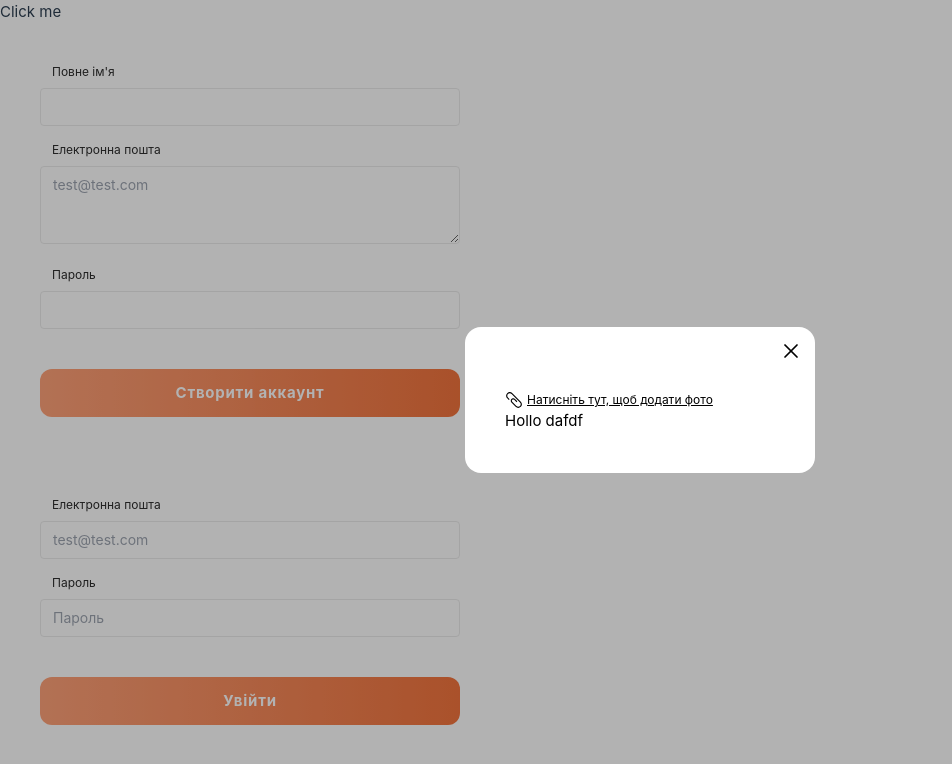
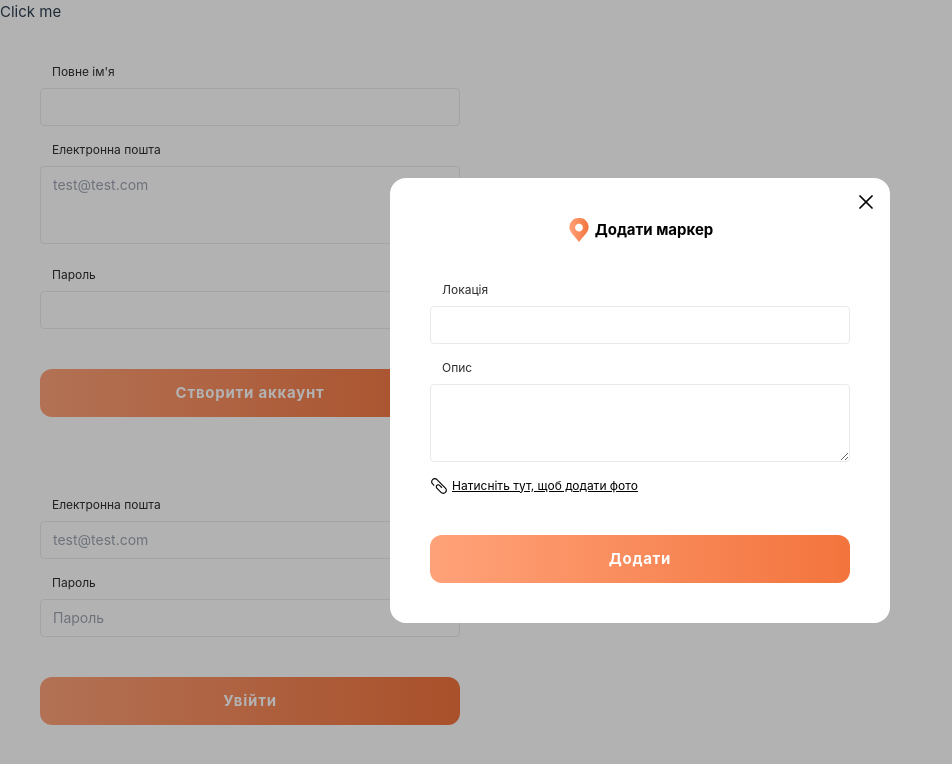
Before and after one commit to Sergiyan92/Traveler, a Vue app: page / in a window 1280 px wide. Shown: the top 764 px of the page, without its empty margins (0-952 px from the left). Built offline with nearby package versions, Linux system fonts and the light colour scheme.

Commit message:
create new place modal

```diff
--- a/src/App.vue
+++ b/src/App.vue
@@ -2,7 +2,7 @@
 import { ref } from 'vue'
 import LoginForm from './components/Auth/LoginForm/LoginForm.vue'
 import RegistrationForm from './components/Auth/RegistrationForm/RegistrationForm.vue'
-import IModal from './components/Imodal/IModal.vue'
+import CreateNewPlaceModal from './components/CreateNewPlaceModal/CreateNewPlaceModal.vue'
 // import HomepageView from './views/HomePageView.vue'
 // import FavoritePlaces from './components/FavoritePlaces/FavoritePlaces.vue'
 const isOpen = ref(true)
@@ -20,5 +20,5 @@
   <button @click="openModal">Click me</button>
   <RegistrationForm @submit="console.log" />
   <LoginForm @submit="console.log" />
-  <IModal v-if="isOpen" @close="closeleModal">Hollo dafdf</IModal>
+  <CreateNewPlaceModal :is-open="isOpen" @close="closeleModal" @submit="console.log" />
 </template>
--- /dev/null
+++ b/src/components/CreateNewPlaceModal/CreateNewPlaceModal.vue
@@ -0,0 +1,47 @@
+<script setup>
+import { computed, reactive } from 'vue'
+import IBotton from '../IButton/IBotton.vue'
+import IInput from '../IInput/IInput.vue'
+import IModal from '../Imodal/IModal.vue'
+import InputImage from '../InputImage/InputImage.vue'
+import MarkerIcon from '../icons/MarkerIcon.vue'
+
+const props = defineProps({
+  isOpen: {
+    defaul: false,
+    type: Boolean
+  }
+})
+
+const emit = defineEmits(['close', 'submit'])
+const formData = reactive({
+  title: '',
+  descr: '',
+  img: ''
+})
+
+const handleUpload = (url) => {
+  formData.img = url
+}
+
+const uploadText = computed(() => {
+  return formData.img ? 'Натисніть тут, щоб змінити фото' : 'Натисніть тут, щоб додати фото'
+})
+</script>
+
+<template>
+  <IModal v-if="props.isOpen" @close="emit('close')">
+    <form class="min-w-[420px]" @submit.prevent="emit('submit', formData)">
+      <div class="flex gap-1 justify-center font-bold text-center mb-10">
+        <MarkerIcon /> Додати маркер
+      </div>
+      <IInput label="Локація" class="mb-4" v-model="formData.title" />
+      <IInput label="Опис" type="textarea" class="mb-2" v-model="formData.descr" />
+      <div class="flex gap-2 items-center mb-10">
+        <img v-if="formData.img" :src="formData.img" alt="img" class="w-8 h-8 object-cover" />
+        <InputImage class="" @uploaded="handleUpload">{{ uploadText }}</InputImage>
+      </div>
+      <IBotton class="w-full" variant="gradient">Додати</IBotton>
+    </form>
+  </IModal>
+</template>
--- a/src/components/Imodal/IModal.vue
+++ b/src/components/Imodal/IModal.vue
@@ -1,10 +1,8 @@
 <script setup>
-import { onMounted, onUnmounted, Teleport, ref } from 'vue'
+import { onMounted, onUnmounted, Teleport } from 'vue'
 import CrossIcon from '../icons/CrossIcon.vue'
-import InputImage from '../InputImage/InputImage.vue'
 
 const emit = defineEmits(['close'])
-const imageUrlBase64 = ref('')
 
 onMounted(() => {
   document.body.style.overflow = 'hidden'
@@ -20,11 +18,10 @@
       @click.self="emit('close')"
     >
       <div class="relative bg-white min-w-[350px] m-auto text-black rounded-2xl p-10">
-        <button>
-          <CrossIcon class="absolute right-3 top-3 w-6 h-6" @click="emit('close')" />
+        <button class="absolute right-3 top-3">
+          <CrossIcon class="w-6 h-6" @click="emit('close')" />
         </button>
-        <img v-if="imageUrlBase64" :src="imageUrlBase64" alt="icon" />
-        <InputImage @uploaded="(base64) => (imageUrlBase64 = base64)" />
+
         <slot></slot>
       </div></div
   ></component>
--- a/src/components/InputImage/InputImage.vue
+++ b/src/components/InputImage/InputImage.vue
@@ -24,12 +24,14 @@
 </script>
 
 <template>
+  <div>
     <label class="cursor-pointer hover:text-primary">
       <input type="file" accept="image/*" class="hidden" @change="handleUploadImg" />
       <span class="flex gap-1 items-center">
         <UploadIcon />
-      <span class="underline text-xs">Натисніть тут, щоб додати фото</span>
+        <span class="underline text-xs"><slot></slot></span>
       </span>
     </label>
     <div v-if="errorMessage" class="text-red-500">{{ errorMessage }}</div>
+  </div>
 </template>
--- /dev/null
+++ b/src/components/icons/MarkerIcon.vue
@@ -0,0 +1,26 @@
+<template>
+  <svg xmlns="http://www.w3.org/2000/svg" width="24" height="24" viewBox="0 0 24 24" fill="none">
+    <g clip-path="url(#clip0_17_757)">
+      <path
+        d="M12.0002 -5.11874e-05C10.7236 -0.0599241 9.44863 0.147406 8.25679 0.608668C7.06496 1.06993 5.98256 1.77496 5.0789 2.67863C4.17523 3.5823 3.4702 4.66469 3.00894 5.85652C2.54767 7.04836 2.34034 8.32337 2.40022 9.59995C2.40022 12.6239 4.80022 15.5999 6.00022 16.7999C7.20022 17.9999 12.0002 23.9999 12.0002 23.9999C12.0002 23.9999 16.8002 17.9999 18.0002 16.7999C19.2002 15.5999 21.6002 12.6239 21.6002 9.59995C21.6601 8.32337 21.4528 7.04836 20.9915 5.85652C20.5302 4.66469 19.8252 3.5823 18.9215 2.67863C18.0179 1.77496 16.9355 1.06993 15.7436 0.608668C14.5518 0.147406 13.2768 -0.0599241 12.0002 -5.11874e-05ZM12.0002 13.4999C11.2289 13.4999 10.4748 13.2712 9.83349 12.8427C9.19214 12.4141 8.69227 11.805 8.39709 11.0924C8.10191 10.3798 8.02467 9.59562 8.17515 8.8391C8.32564 8.08257 8.69708 7.38766 9.2425 6.84223C9.78793 6.29681 10.4828 5.92537 11.2394 5.77489C11.9959 5.6244 12.7801 5.70164 13.4927 5.99682C14.2053 6.292 14.8144 6.79187 15.2429 7.43322C15.6715 8.07458 15.9002 8.8286 15.9002 9.59995C15.9002 10.1121 15.7993 10.6192 15.6033 11.0924C15.4074 11.5656 15.1201 11.9955 14.7579 12.3577C14.3958 12.7198 13.9659 13.0071 13.4927 13.2031C13.0195 13.3991 12.5124 13.4999 12.0002 13.4999Z"
+        fill="url(#paint0_linear_17_757)"
+      />
+    </g>
+    <defs>
+      <linearGradient
+        id="paint0_linear_17_757"
+        x1="2.39014"
+        y1="10.3942"
+        x2="21.6104"
+        y2="10.4008"
+        gradientUnits="userSpaceOnUse"
+      >
+        <stop stop-color="#FFA279" />
+        <stop offset="1" stop-color="#F3743D" />
+      </linearGradient>
+      <clipPath id="clip0_17_757">
+        <rect width="24" height="24" fill="white" />
+      </clipPath>
+    </defs>
+  </svg>
+</template>
```
Lines whose indentation alone changed are shown as unchanged.
